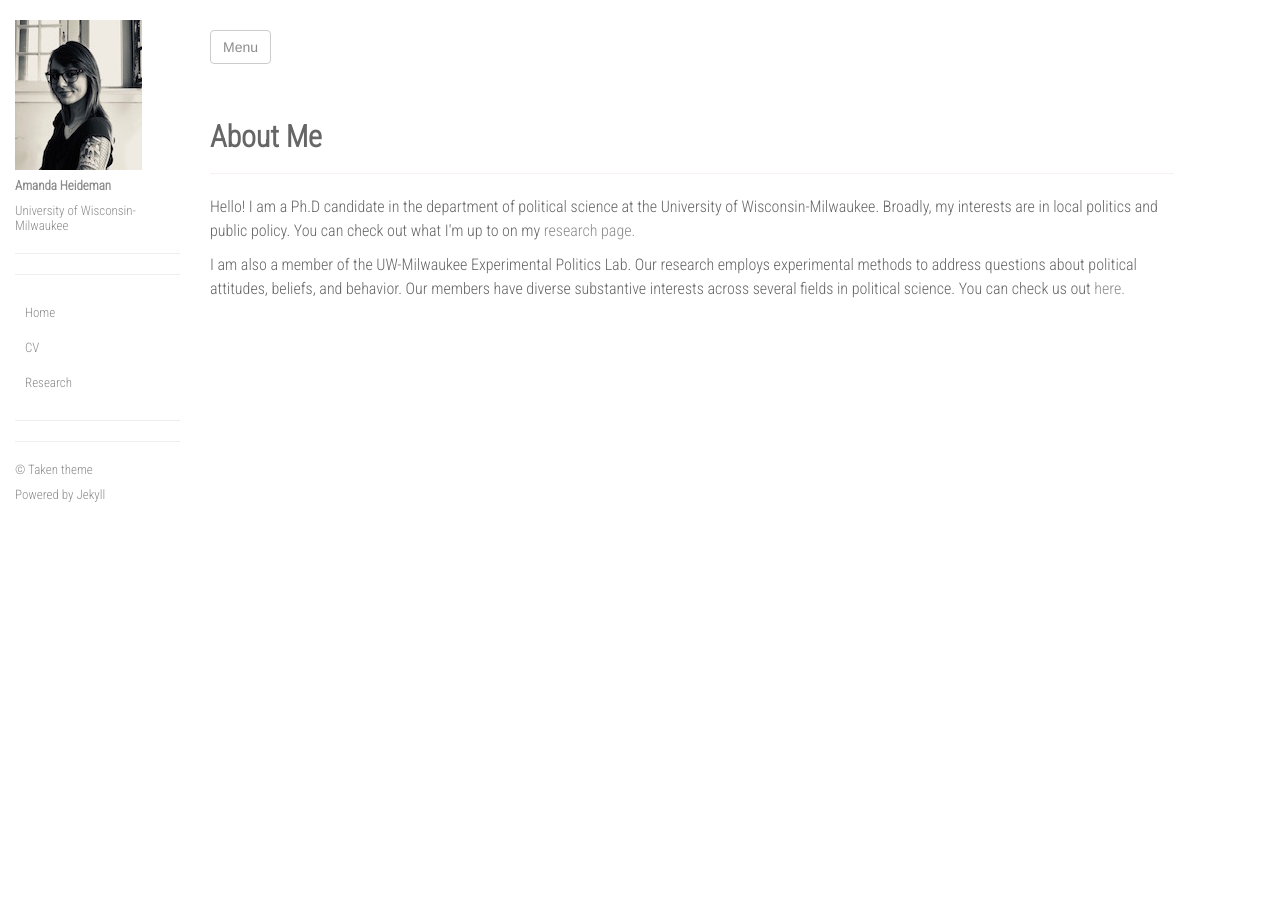
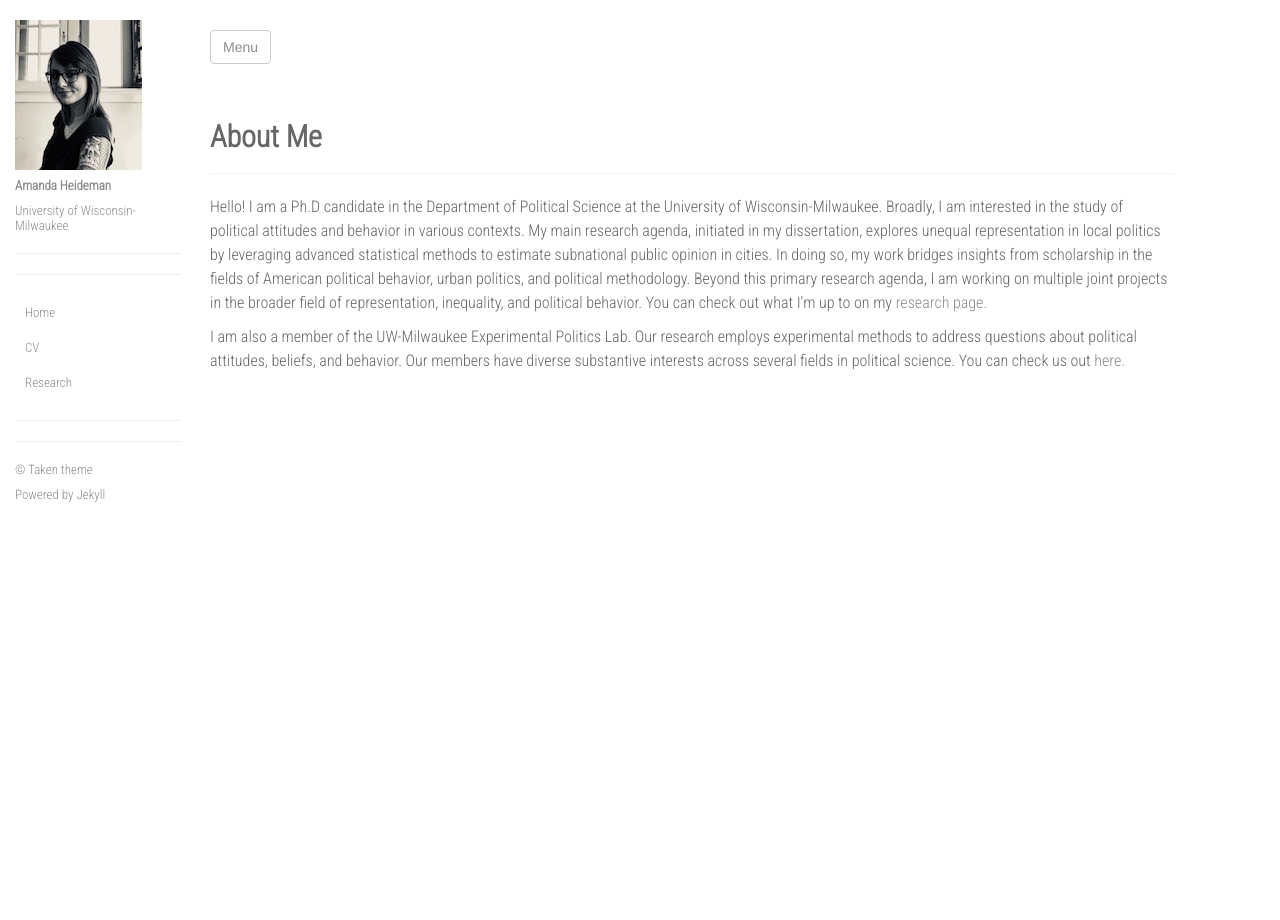
Before and after one commit to ajheideman/ajheideman.github.io, a Jekyll site: the page built from index.html, in a window 1280 px wide. Built offline with Jekyll 4.4.1, drawn with Linux system fonts in a browser that asks for light colours; nearby versions of some CDN libraries.

Commit message:
Update index.html

```diff
--- a/index.html
+++ b/index.html
@@ -9,7 +9,7 @@ layout: default
 
   <hr>
 
-  <p> Hello! I am a Ph.D candidate in the department of political science at the University of Wisconsin-Milwaukee. Broadly, my interests are in local politics and public policy. You can check out what I'm up to on my <a href="ajheideman.github.io/research/">research page.</a>
+  <p> Hello! I am a Ph.D candidate in the Department of Political Science at the University of Wisconsin-Milwaukee. Broadly, I am interested in the study of political attitudes and behavior in various contexts. My main research agenda, initiated in my dissertation, explores unequal representation in local politics by leveraging advanced statistical methods to estimate subnational public opinion in cities. In doing so, my work bridges insights from scholarship in the fields of American political behavior, urban politics, and political methodology. Beyond this primary research agenda, I am working on multiple joint projects in the broader field of representation, inequality, and political behavior. You can check out what I'm up to on my <a href="ajheideman.github.io/research/">research page.</a>
   </p>
 
   <p> I am also a member of the UW-Milwaukee Experimental Politics Lab. Our research employs experimental methods to address questions about political attitudes, beliefs, and behavior. Our members have diverse substantive interests across several fields in political science. You can check us out <a href="https://experimentalpolitics.github.io">here.</a>
```
